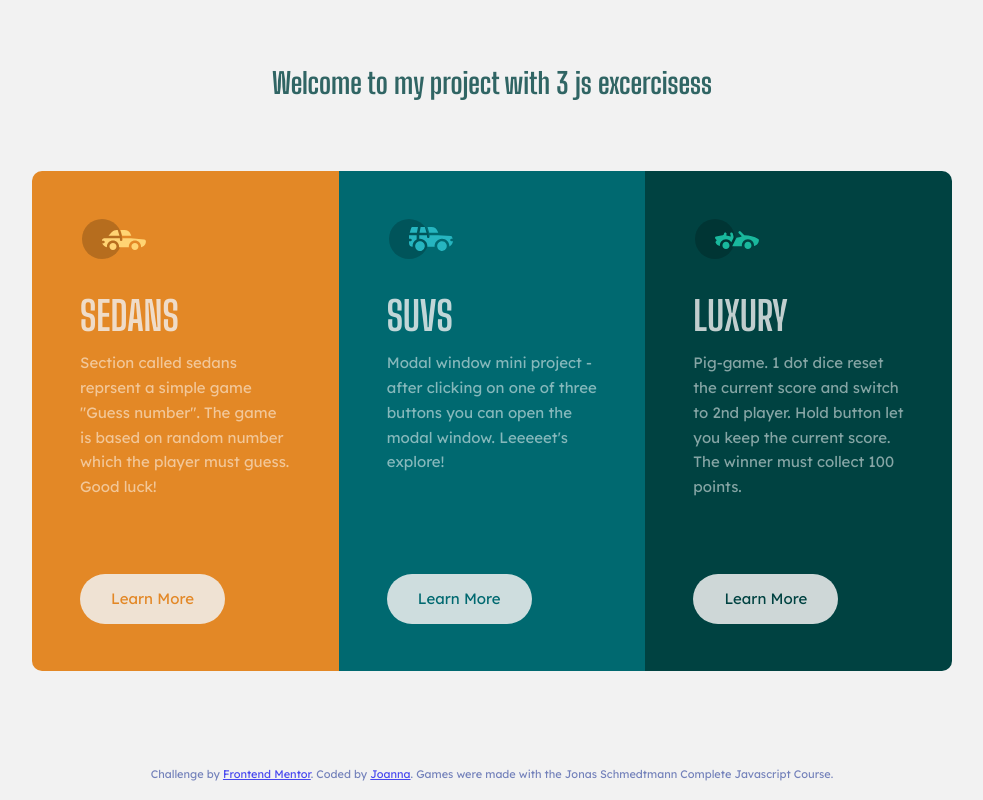
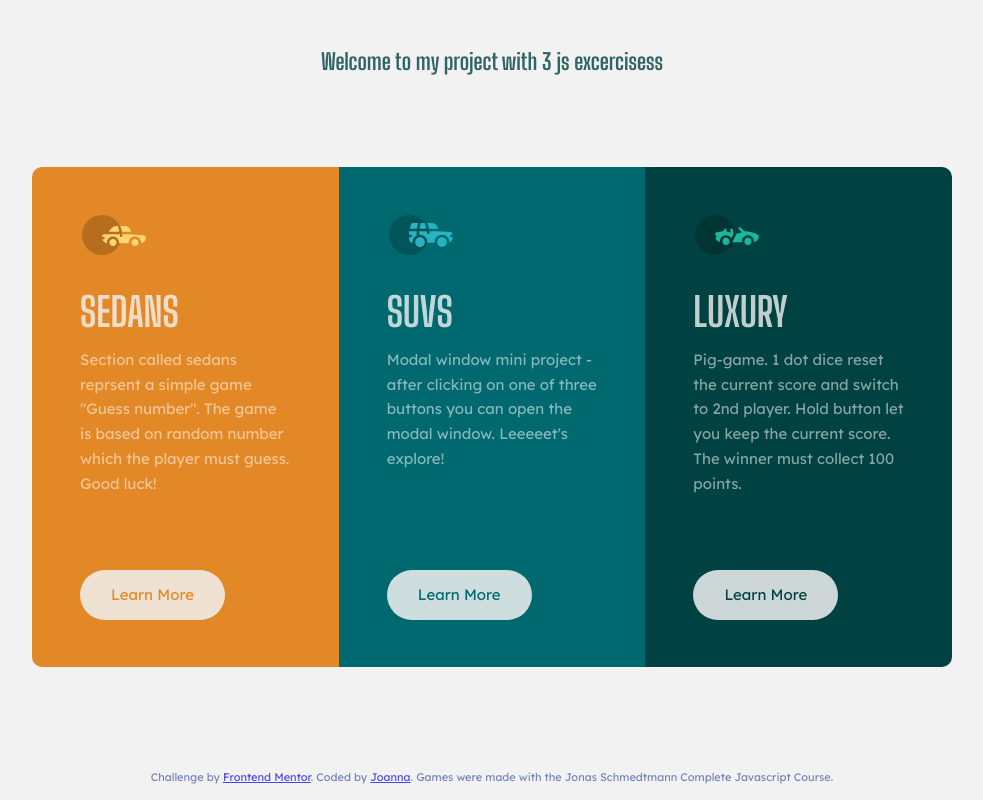
Before and after one commit to JoannaLapa/3-column-card-component-with-simple-js-excercises, a website: page index.html in a window 1280 px wide. Shown: the whole page, without its empty margins (148-1131 px from the left). Drawn offline with Linux system fonts and the light colour scheme; files whose address does not match are found by name.

Commit message:
'padding-block from primary heading deleted, grid-area to header, main and attribution added'

```diff
--- a/src/sass/base/_typography.scss
+++ b/src/sass/base/_typography.scss
@@ -14,8 +14,8 @@
 }
 
 .primary-heading {
-	padding-block: clamp(1.6875rem, 1rem + 3.4vw, 3.7813rem);
-	font-size: clamp(1.3rem, 1rem + 1vw, 3rem);
+
+	font-size: clamp(1rem, 1rem + 0.5vw, 3rem);
 
 	text-align: center;
 }
--- a/src/sass/layout/_main.scss
+++ b/src/sass/layout/_main.scss
@@ -10,7 +10,18 @@
 	min-height: clamp(27.5rem, 20rem + 30vw, 31.25rem);
 }
 
+header[data-place="main-page"] {
+	grid-area: 1/1/2/-1;
+}
+
+main[data-place="main-page"] {
+	grid-area: 2/1/3/-1;
+}
+
 .attribution {
+	grid-area: 2/1/3/-1;
+	align-self: end;
+
 	height: 2rem;
 
 	color: hsl(228, 45%, 44%);
```
Also changed, not shown: dist/css/main.min.css.
